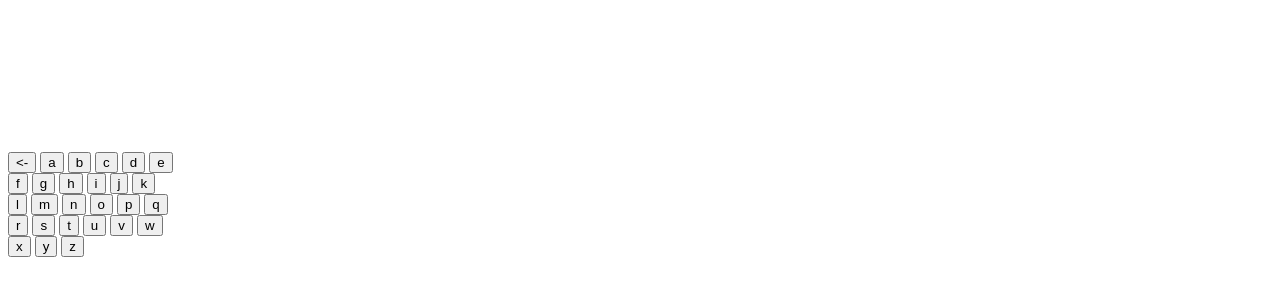
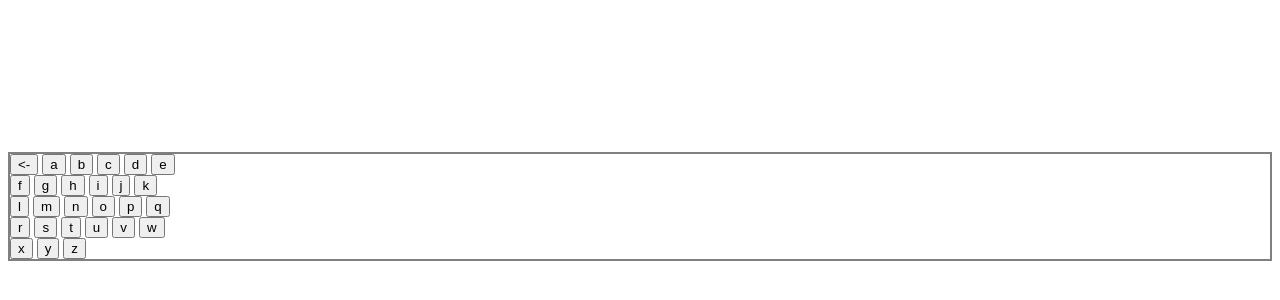
Before and after one commit to wringit/wordle, a plain HTML site: page index.html in a window 1280 px wide. Shown: the part 260-560 px from the top of the page. Drawn offline with Linux system fonts and the light colour scheme.

Commit message:
VIM test

```diff
--- a/index.html
+++ b/index.html
@@ -1,13 +1,13 @@
 <!DOCTYPE html>
 <html>
   <head>
-  <title>Wordle Cloneses</title
+	  <title>Wordle Clone</title>
   </head>
 
 
   <body>
     <canvas width=400 height=400 id='canvas'></canvas>
-    <div id='keyboard'>
+    <div id='keyboard' style='border:2px solid grey;' >
       <input type='button' id='backspace' value='<-'>
       <input type='button' class='letter' value='a'>
       <input type='button' class='letter' value='b'>
```
